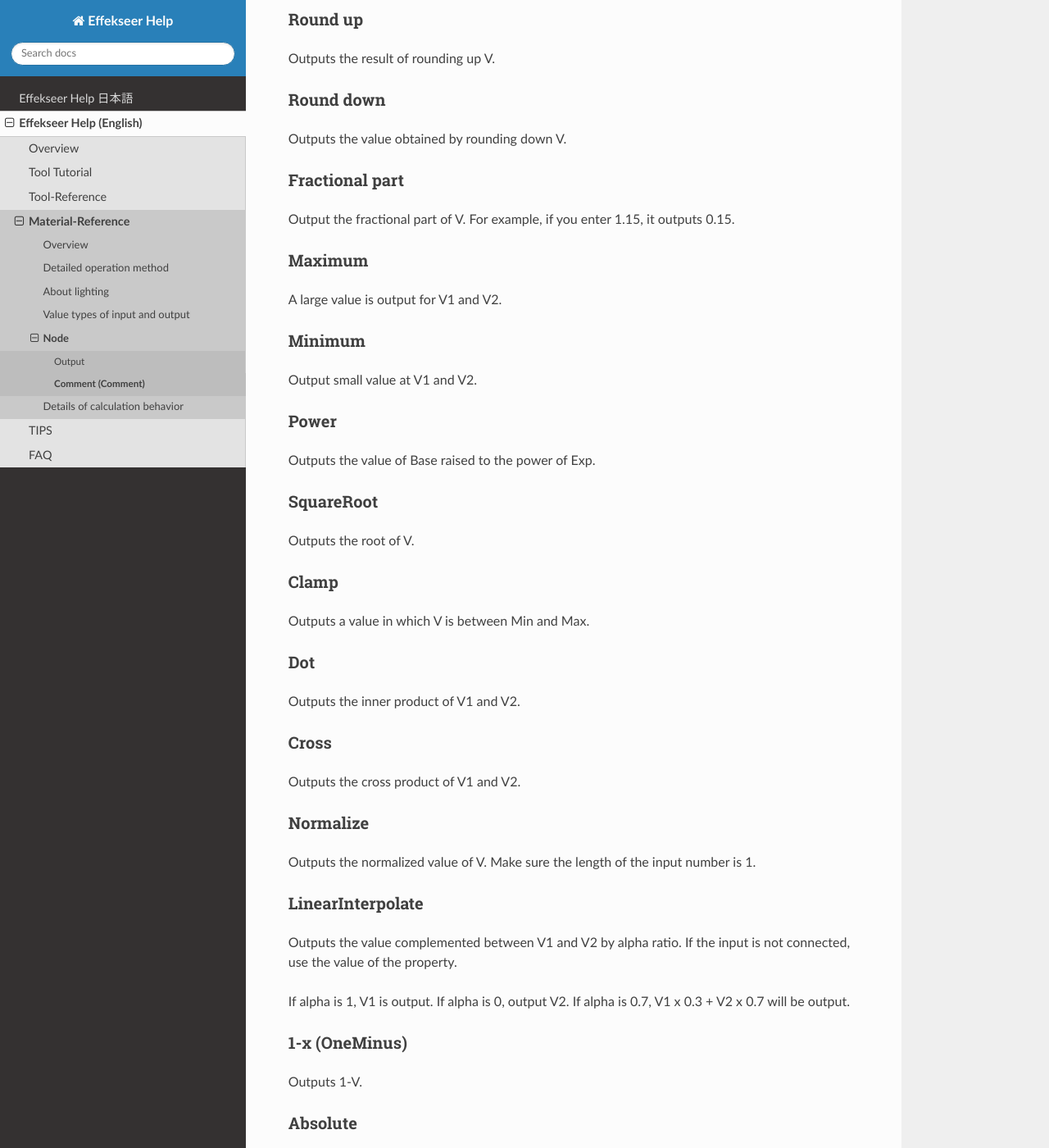
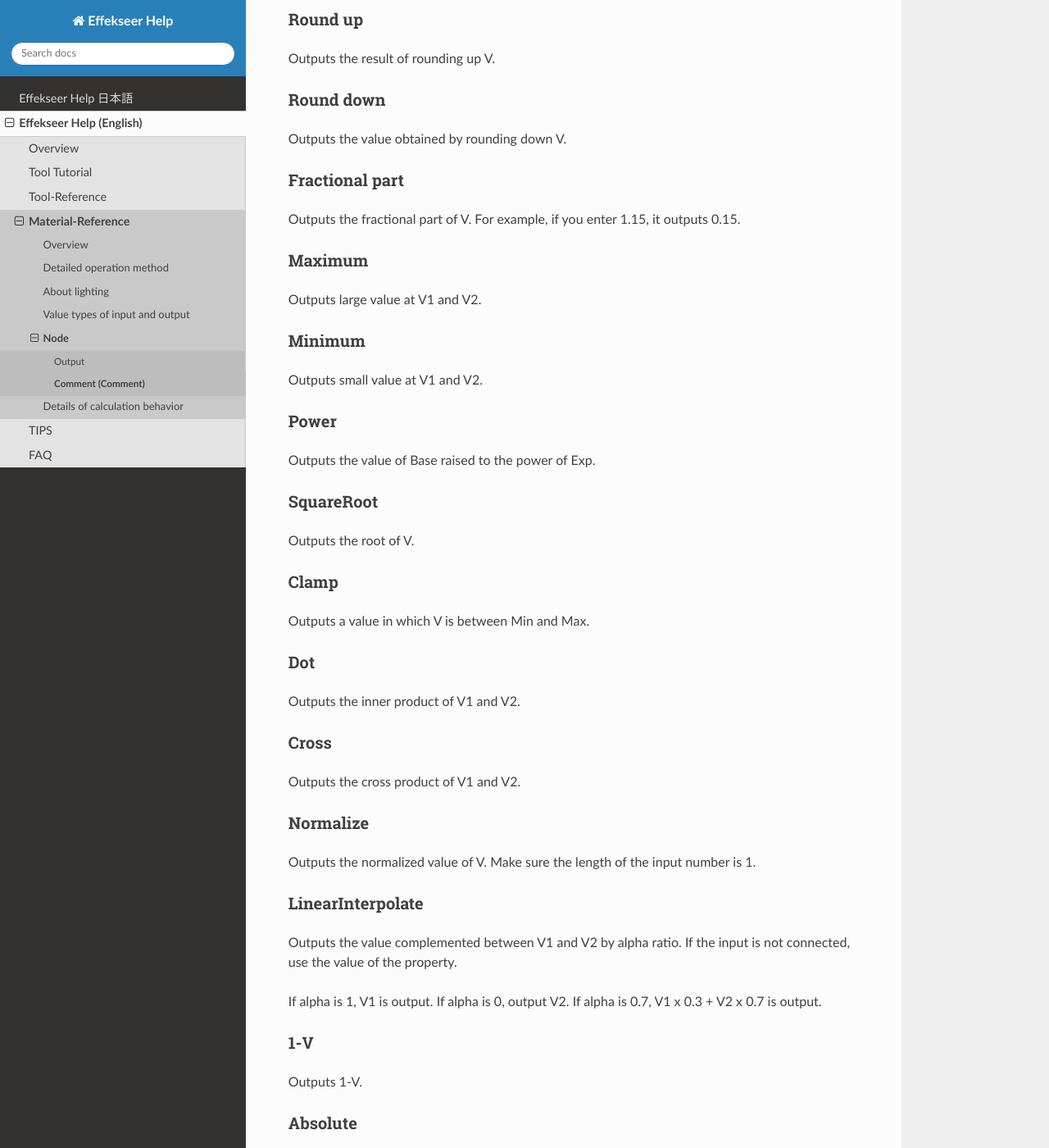
Before and after one commit to effekseer/docs_tool, a Sphinx documentation site: the page built from source/en/MaterialToolReference/material_NodeMath.rst, in a window 1280 px wide and 1400 px high, scrolled down 848 px. Shown: the whole window at 82% size. Built offline with Sphinx 7.4.7 and the Read the Docs theme 2.0.0, drawn with Linux system fonts in a browser that asks for light colours.

Commit message:
Documentation work

```diff
--- a/source/en/MaterialToolReference/material_NodeMath.rst
+++ b/source/en/MaterialToolReference/material_NodeMath.rst
@@ -51,18 +51,18 @@ Outputs the value obtained by rounding down V.
 Fractional part
 ------------------------
 
-Output the fractional part of V.
+Outputs the fractional part of V.
 For example, if you enter 1.15, it outputs 0.15.
 
 Maximum
 ------------------------
 
-A large value is output for V1 and V2.
+Outputs large value at V1 and V2.
 
 Minimum
 ------------------------
 
-Output small value at V1 and V2.
+Outputs small value at V1 and V2.
 
 Power
 ------------------------
@@ -103,9 +103,9 @@ If the input is not connected, use the value of the property.
 
 If alpha is 1, V1 is output.
 If alpha is 0, output V2.
-If alpha is 0.7, V1 x 0.3 + V2 x 0.7 will be output.
+If alpha is 0.7, V1 x 0.3 + V2 x 0.7 is output.
 
-1-x (OneMinus)
+1-V
 ------------------------
 
 Outputs 1-V.
--- a/source/en/MaterialToolReference/material_NodeModel.rst
+++ b/source/en/MaterialToolReference/material_NodeModel.rst
@@ -35,7 +35,8 @@ Outputs the normals of particle vertices.
 PixelNormal
 --------------------------------
 
-Outputs the particle normal after the direction of the normal has been changed for each pixel by a normal input in OutputNode.
+Outputs the particle normal after the direction of
+the normal has been changed for each pixel by a normal input in OutputNode.
 
 VertexColor
 --------------------------------
--- a/source/ja/MaterialToolReference/material_NodeMath.rst
+++ b/source/ja/MaterialToolReference/material_NodeMath.rst
@@ -106,7 +106,7 @@ V1とV2の間をアルファの割合で補完した値を出力します。
 アルファが0だったらV2を出力します。
 アルファが0.7だったらV1 x 0.3 + V2 x 0.7を出力します。
 
-1-x (OneMinus)
+1-V (OneMinus)
 ------------------------
 
 1 - V を出力します。
--- a/source/ja/MaterialToolReference/material_NodeModel.rst
+++ b/source/ja/MaterialToolReference/material_NodeModel.rst
@@ -26,15 +26,15 @@ UV番号を切り替えることで、EffekseerのUVのパラメーターで変
 UV座標、時間、移動速度を入力することができます。
 入力が接続されてない場合、プロパティの値を使用します。
 
-法線(頂点) (VertexNormalWS)
+頂点法線 (VertexNormalWS)
 --------------------------------
 
 パーティクルの頂点の法線を出力します。
 
-法線(画素) (PixelNormalWS)
+画素法線 (PixelNormalWS)
 --------------------------------
 
-出力ノードのノーマルにより、画素ごとに法線の方向が変更された後のパーティクルの法線を出力します。
+出力ノードのNormalにより、画素ごとに法線の方向が変更された後のパーティクルの法線を出力します。
 
 頂点カラー (VertexColor)
 --------------------------------
```
